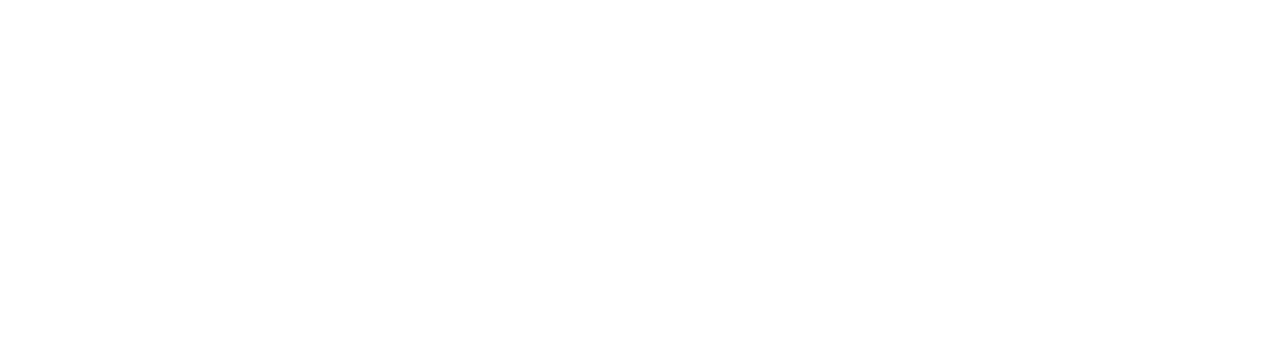
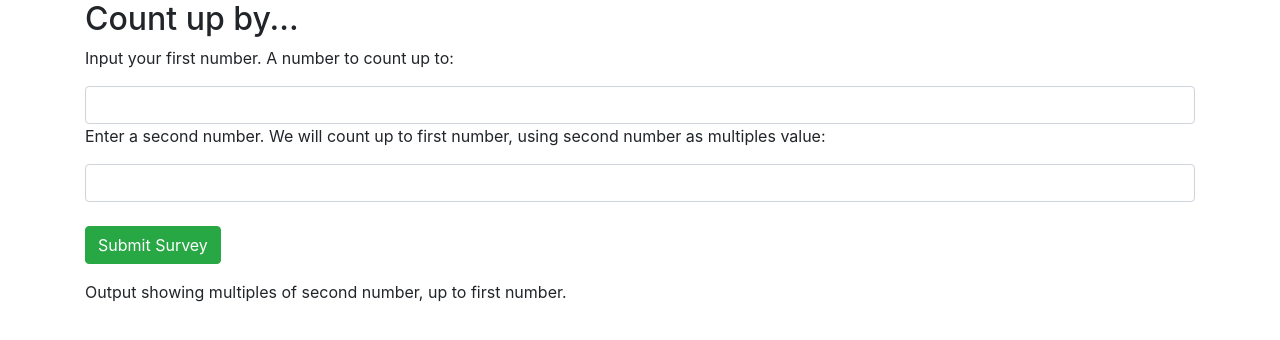
Before and after one commit to jenniferholcomb/count-up-by, a plain HTML site: page index.html in a window 1280 px wide. Drawn offline with nearby package versions, Linux system fonts and the light colour scheme.

Commit message:
It will update the .html to take inputs; css with hidden class; and the js for load event.
Co-authored-by: Jennifer Holcomb <jenniferlholcomb@gmail.com>

```diff
--- a/css/styles.css
+++ b/css/styles.css
@@ -0,0 +1,3 @@
+.hidden{
+  display: none;
+}
--- a/index.html
+++ b/index.html
@@ -1,13 +1,27 @@
 <!DOCTYPE html>
-<html lang="en">
+<html lang="en-US">
 <head>
-  <meta charset="UTF-8">
-  <meta http-equiv="X-UA-Compatible" content="IE=edge">
-  <meta name="viewport" content="width=device-width, initial-scale=1.0">
+  <title>Count up by</title>
+  <link rel="stylesheet" href="https://cdn.jsdelivr.net/npm/bootstrap@4.5.3/dist/css/bootstrap.min.css" integrity="sha384-TX8t27EcRE3e/ihU7zmQxVncDAy5uIKz4rEkgIXeMed4M0jlfIDPvg6uqKI2xXr2" crossorigin="anonymous">
+  <link href="css/styles.css" rel="stylesheet" type="text/css">
   <script src="js/scripts.js"></script>
-  <title>Document</title>
 </head>
 <body>
+  <div class="container">
+    <h2>Count up by...</h2>
+    <form id="word-counter">
+      <div class="form-group">
+        <p>Input your first number. A number to count up to:</p>
+        <input id="input-value-1" name="num1" class="form-control"></input>
+        <p>Enter a second number. We will count up to first number, using second number as multiples value:</p>
+        <input type="number" id="input-value-2" name="num2" class="form-control">
+        <br>
+        <button type="submit" class="btn btn-success">Submit Survey</button>
+      </div>
+    </form>
+    <p>Output showing multiples of second number, up to first number.</p><span id="total-count"></span></p>
 
+    </div>
+  </div>
 </body>
 </html>
--- a/js/scripts.js
+++ b/js/scripts.js
@@ -23,7 +23,6 @@ Output: 7, 14, 21, 28, 35, 42, 49
     multOfFive.push(index);
   }
 
-
 // one to count/another to determine multiple
 // Count to: 50
 // Count by: 7
@@ -33,3 +32,17 @@ Output: 7, 14, 21, 28, 35, 42, 49
     console.log(i);
     multOfSeven.push(i);
   }
+
+function handleFormSubmission(e){
+
+  e.preventDefault();
+  const inputNumber1 = document.getElementById("input-number-1").value;
+  const inputNumber2 = document.getElementById("input-number-2").value;
+}
+
+window.addEventListener("load", function(){
+
+  // const body = document.createElement("body");
+  // const form = document.createElement("form");
+  document.getQuerySelector("form#id-counter").addEventListener("submit", handleFormSubmission);
+});
```
Also changed, not shown: 1 other file.
